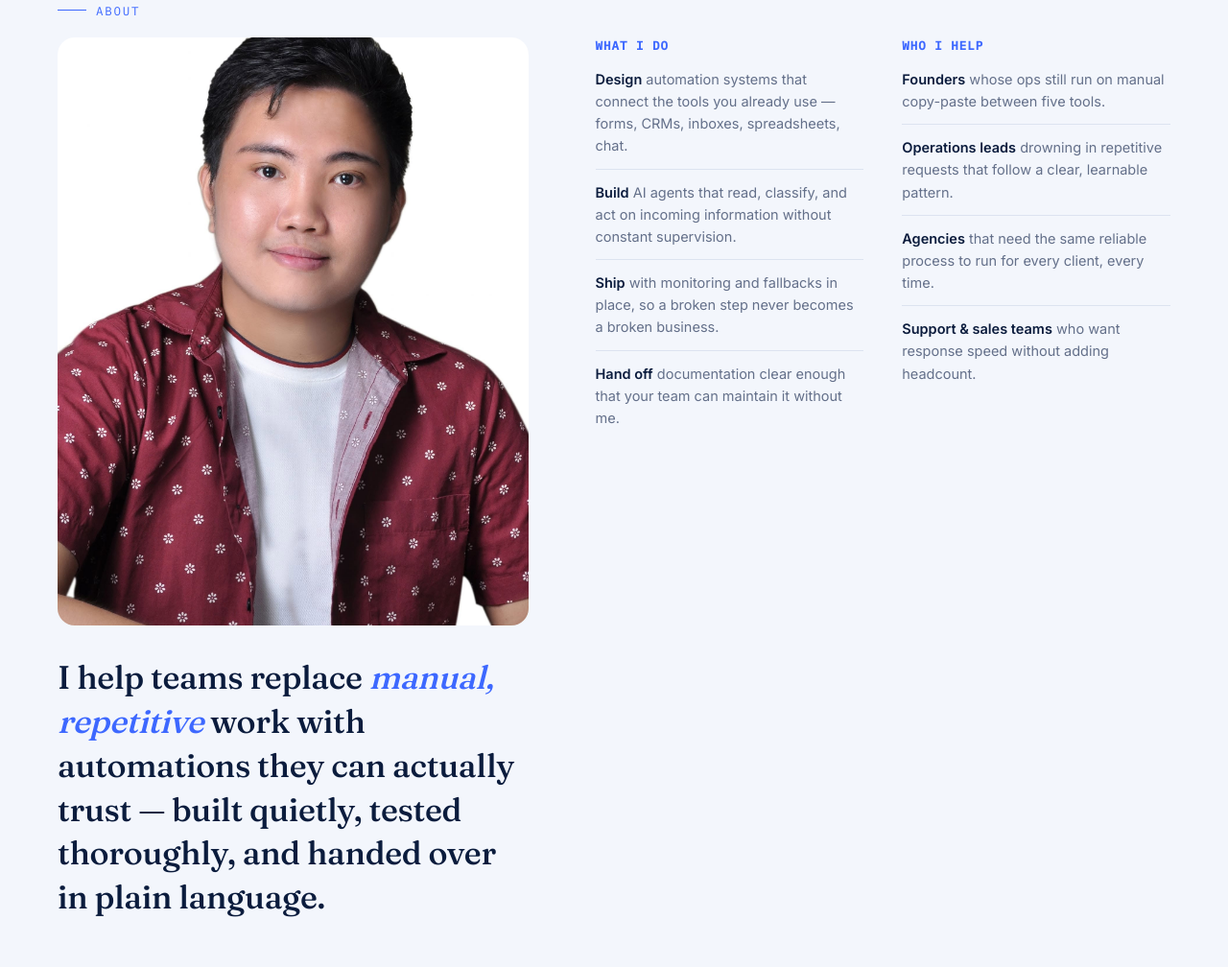
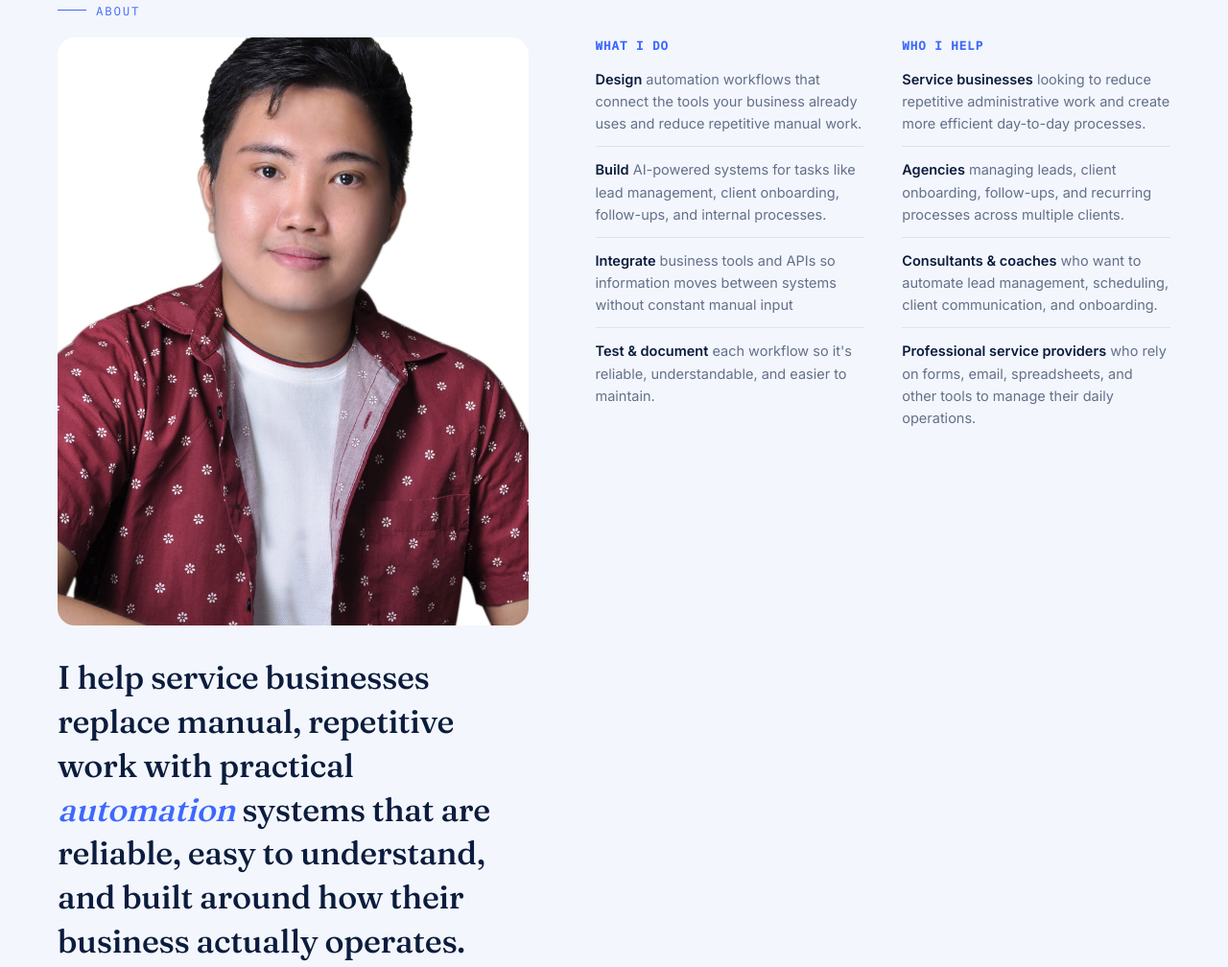
Before and after one commit to pushback45/pushback45.github.io, a plain HTML site: page index.html in a window 1280 px wide. Shown: the part 2778-3786 px from the top of the page at 96% size. Drawn offline with Linux system fonts and the light colour scheme.

Commit message:
Update the about section

```diff
--- a/index.html
+++ b/index.html
@@ -226,9 +226,10 @@
                 />
               </div>
               <p class="about-lead">
-                I help teams replace <em>manual, repetitive</em> work with
-                automations they can actually trust — built quietly, tested
-                thoroughly, and handed over in plain language.
+                I help service businesses replace manual, repetitive work with
+                practical <em>automation</em> systems that are reliable, easy to
+                understand, and built around how their business actually
+                operates.
               </p>
             </div>
 
@@ -237,20 +238,22 @@
                 <h3>What I do</h3>
                 <ul>
                   <li>
-                    <b>Design</b> automation systems that connect the tools you
-                    already use — forms, CRMs, inboxes, spreadsheets, chat.
+                    <b>Design</b> automation workflows that connect the tools
+                    your business already uses and reduce repetitive manual
+                    work.
                   </li>
                   <li>
-                    <b>Build</b> AI agents that read, classify, and act on
-                    incoming information without constant supervision.
+                    <b>Build</b> AI-powered systems for tasks like lead
+                    management, client onboarding, follow-ups, and internal
+                    processes.
                   </li>
                   <li>
-                    <b>Ship</b> with monitoring and fallbacks in place, so a
-                    broken step never becomes a broken business.
+                    <b>Integrate</b> business tools and APIs so information
+                    moves between systems without constant manual input
                   </li>
                   <li>
-                    <b>Hand off</b> documentation clear enough that your team
-                    can maintain it without me.
+                    <b>Test & document</b> each workflow so it's reliable,
+                    understandable, and easier to maintain.
                   </li>
                 </ul>
               </div>
@@ -258,20 +261,23 @@
                 <h3>Who I help</h3>
                 <ul>
                   <li>
-                    <b>Founders</b> whose ops still run on manual copy-paste
-                    between five tools.
+                    <b>Service businesses</b> looking to reduce repetitive
+                    administrative work and create more efficient day-to-day
+                    processes.
                   </li>
                   <li>
-                    <b>Operations leads</b> drowning in repetitive requests that
-                    follow a clear, learnable pattern.
+                    <b>Agencies</b> managing leads, client onboarding,
+                    follow-ups, and recurring processes across multiple clients.
                   </li>
                   <li>
-                    <b>Agencies</b> that need the same reliable process to run
-                    for every client, every time.
+                    <b>Consultants & coaches</b> who want to automate lead
+                    management, scheduling, client communication, and
+                    onboarding.
                   </li>
                   <li>
-                    <b>Support &amp; sales teams</b> who want response speed
-                    without adding headcount.
+                    <b>Professional service providers</b> who rely on forms,
+                    email, spreadsheets, and other tools to manage their daily
+                    operations.
                   </li>
                 </ul>
               </div>
```
